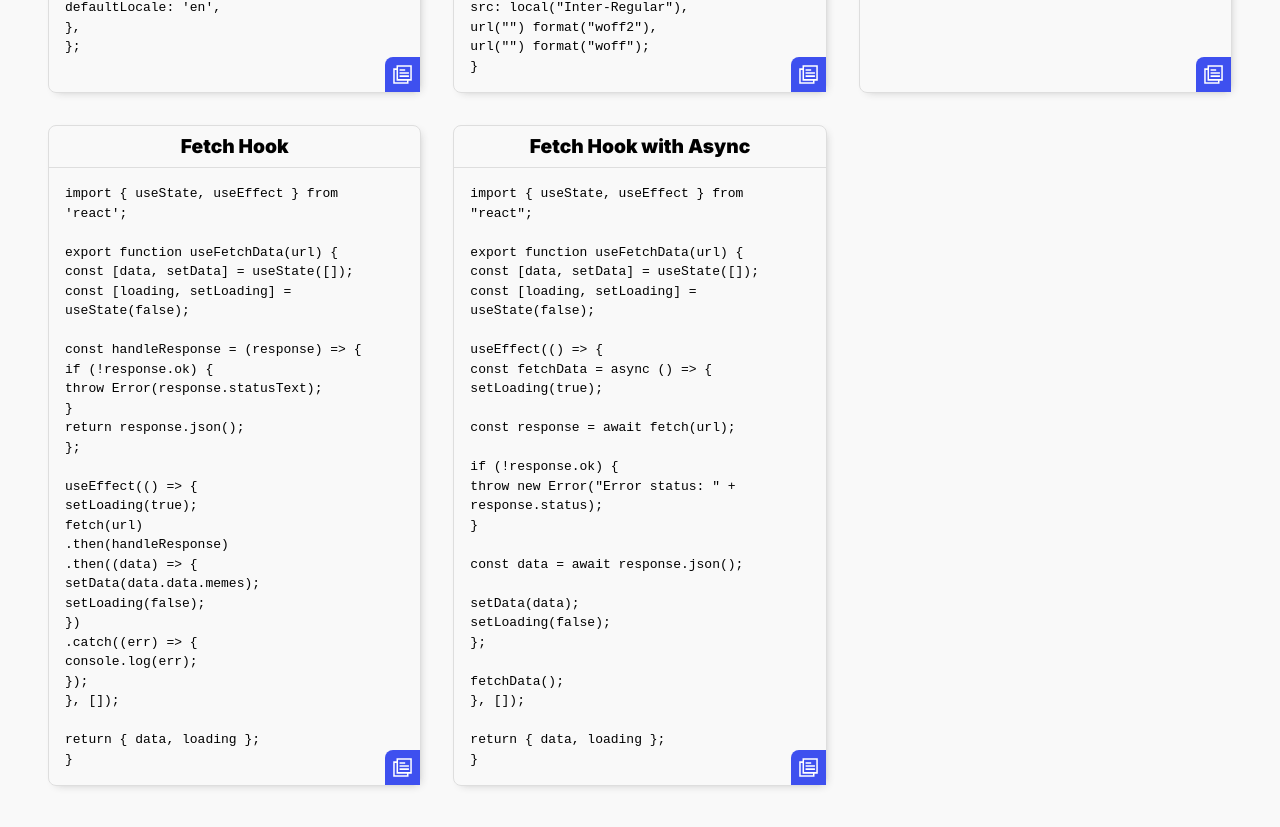
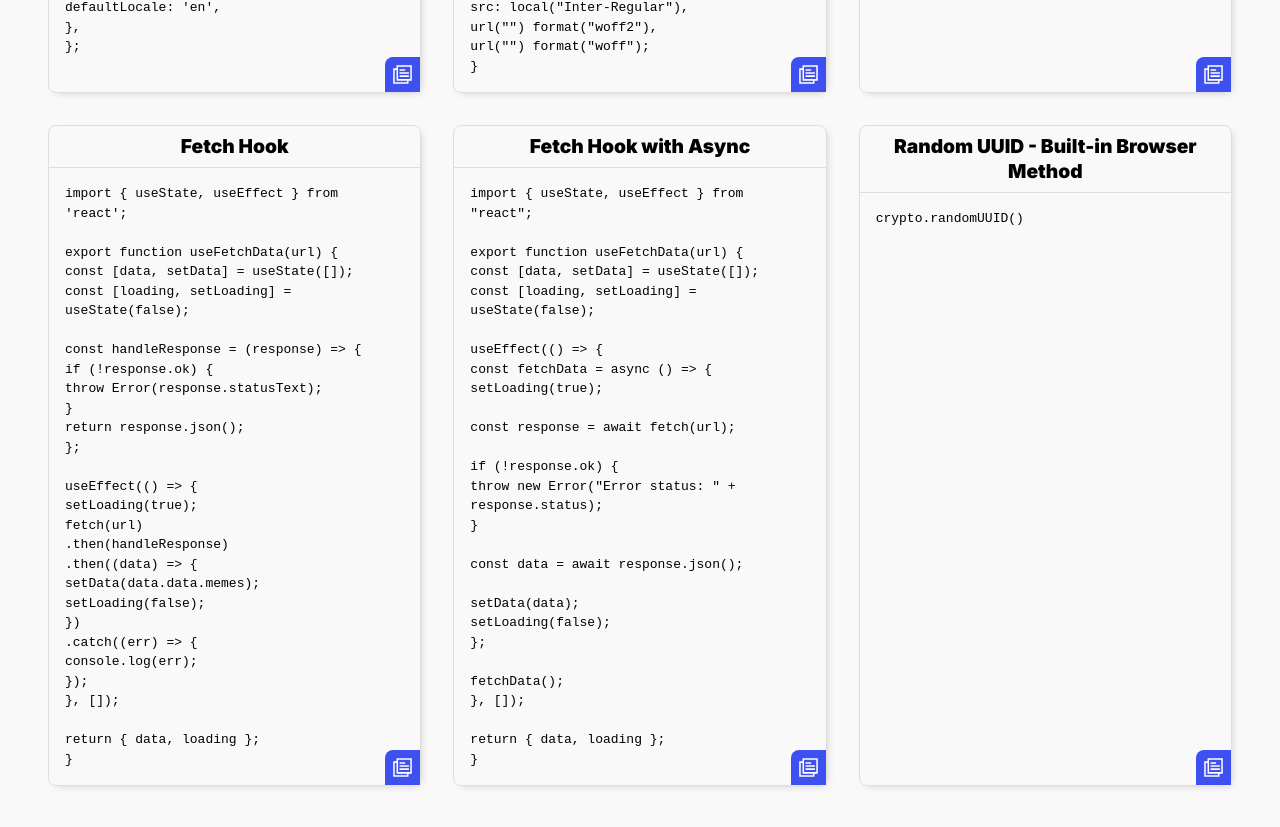
Before and after one commit to brandicameron/resources, a Next.js app: page /copy in a window 1280 px wide. Shown: the part 1920-2747 px from the top of the page. Built offline with nearby package versions, Linux system fonts and the light colour scheme; no server answers.

Commit message:
Added random uuid

```diff
--- a/data/copyCode.js
+++ b/data/copyCode.js
@@ -229,4 +229,8 @@ export const copyCode = [
     }
     `,
   },
+  {
+    title: 'Random UUID - Built-in Browser Method',
+    code: `crypto.randomUUID()`,
+  },
 ];
```
